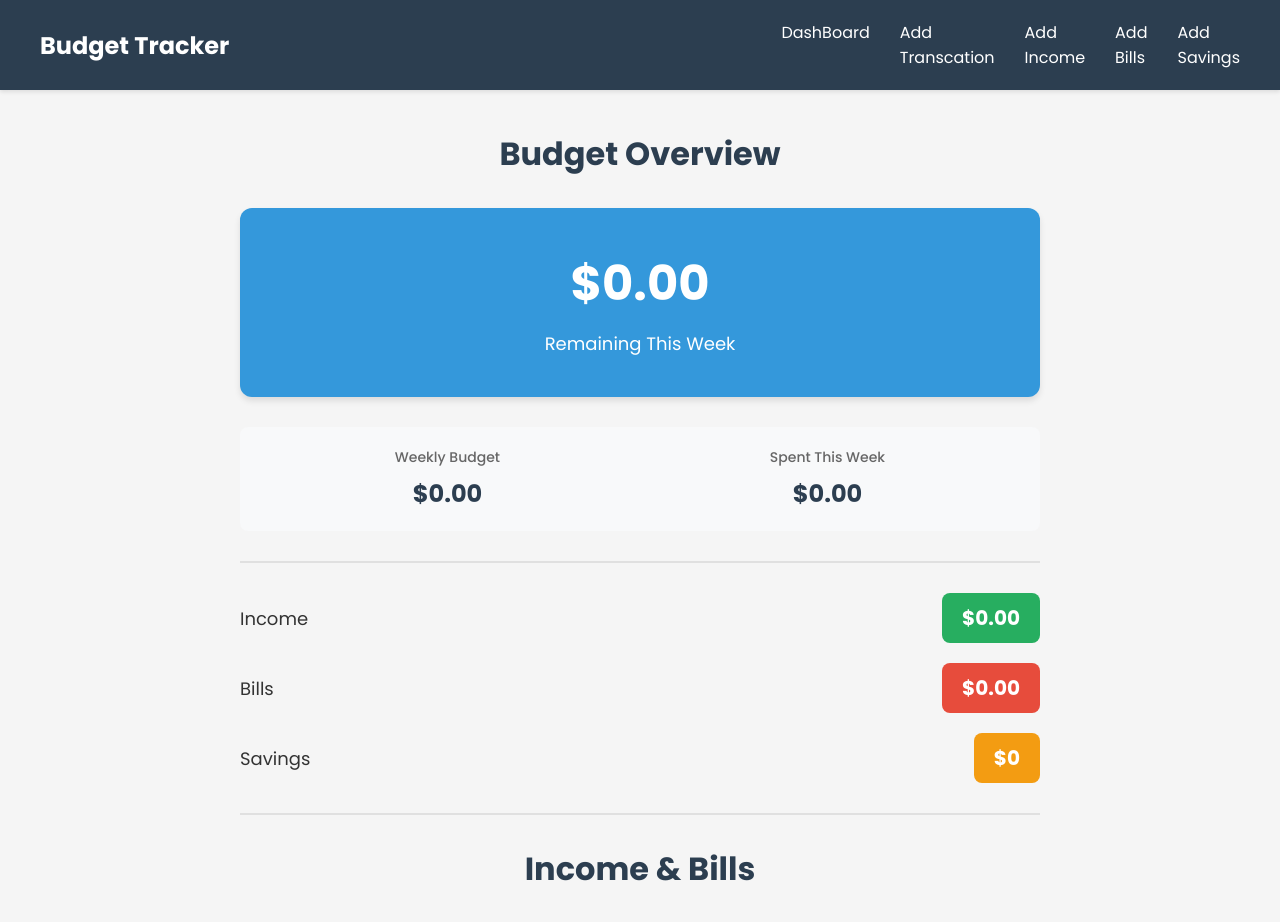
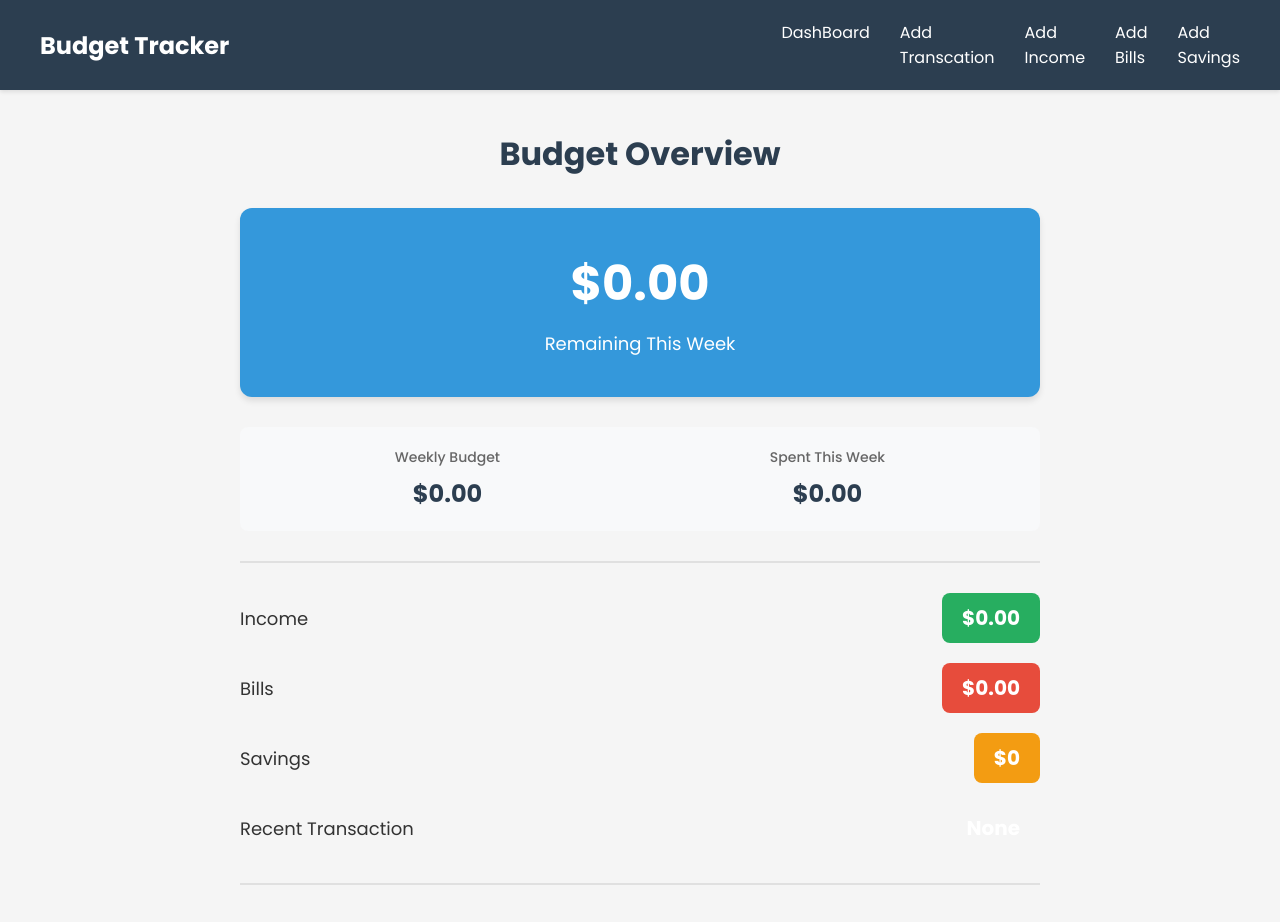
Before and after one commit to vidhusan12/budget-tracker, a React (Vite) app: page / in a window 1280 px wide. Shown: the top 922 px of the page. Built offline with nearby package versions, Linux system fonts and the light colour scheme.

Commit message:
feat: add recent transaction display on dashboard

```diff
--- a/src/Components/Dashboard/Dashboard.jsx
+++ b/src/Components/Dashboard/Dashboard.jsx
@@ -80,9 +80,24 @@ const Dashboard = ({ expenses, incomes, bills, savings }) => {
     return totalExpenses
   }
 
+  function getMostRecentExpense() {
+    if (expenses.length === 0) {
+      return null; // No Expenses yet!
+    };
+
+    const sortedExpenses = [...expenses].sort((a, b) => {
+      return new Date(b.date) - new Date(a.date); // gets the newest transaction
+    });
+
+    // Returns the latest transcation in the array
+    return sortedExpenses[0];
+
+  }
+
   const weeklyIncome = calculateWeeklyIncome();
   const weeklyBills = calculateWeeklyBills();
   const weeklyExpenses = calculateWeeklyExpenses();
+  const recentExpense = getMostRecentExpense();
   // Income - Bills - Savings = Available to spend
   const weeklySpendingLimit = weeklyIncome - weeklyBills - savings;
   const remainingBudget = weeklySpendingLimit - weeklyExpenses;
@@ -124,6 +139,18 @@ const Dashboard = ({ expenses, incomes, bills, savings }) => {
           <span className='label'>Savings</span>
           <span className='amount savings-amount'>${savings}</span>
         </div>
+        <div className="budget-item">
+          <span className='label'>Recent Transaction</span>
+          <span className='amount recent-transaction'>
+            {recentExpense ? (
+             <div style={{color: '#333'}}>
+               ${recentExpense.amount} ({recentExpense.category})
+             </div>
+            ) : (
+              'None'
+            )}
+          </span>
+        </div>
       </div>
       <hr />
 
@@ -146,7 +173,7 @@ const Dashboard = ({ expenses, incomes, bills, savings }) => {
           </div>
         ))}
       </div>
-    </div>
+    </div >
   )
 }
 
```
